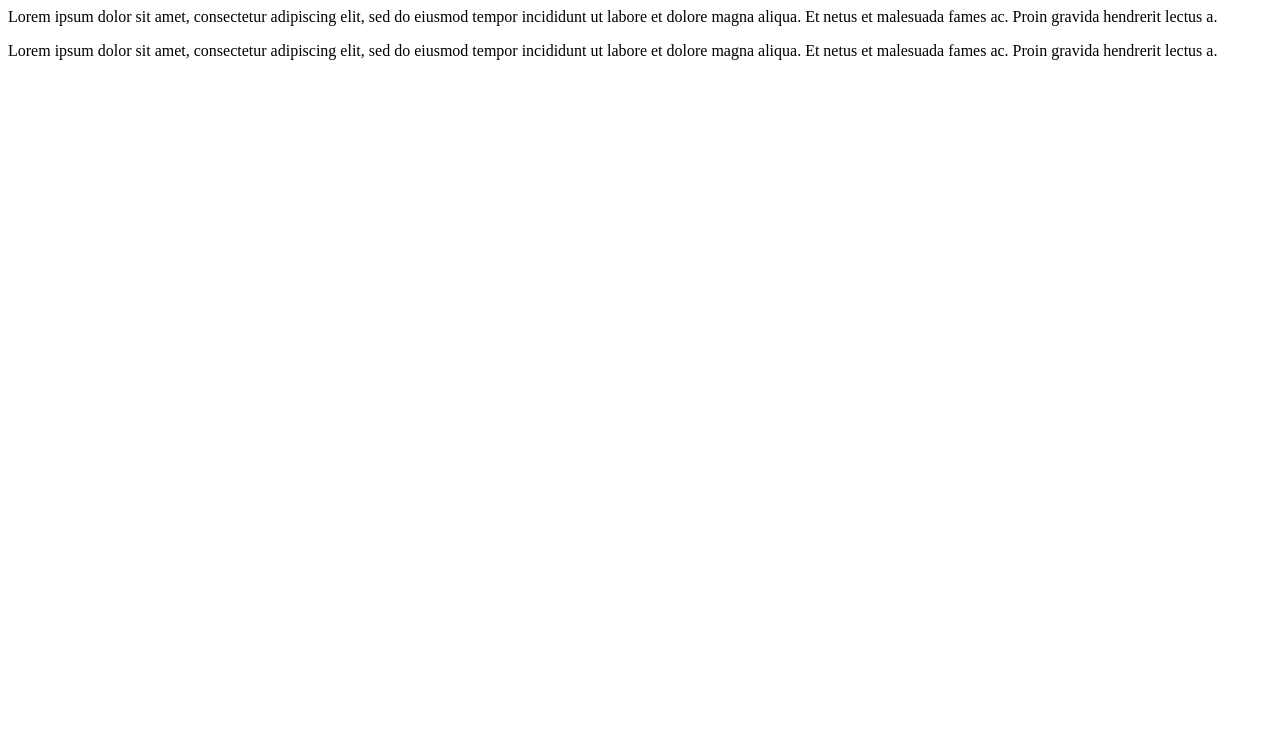
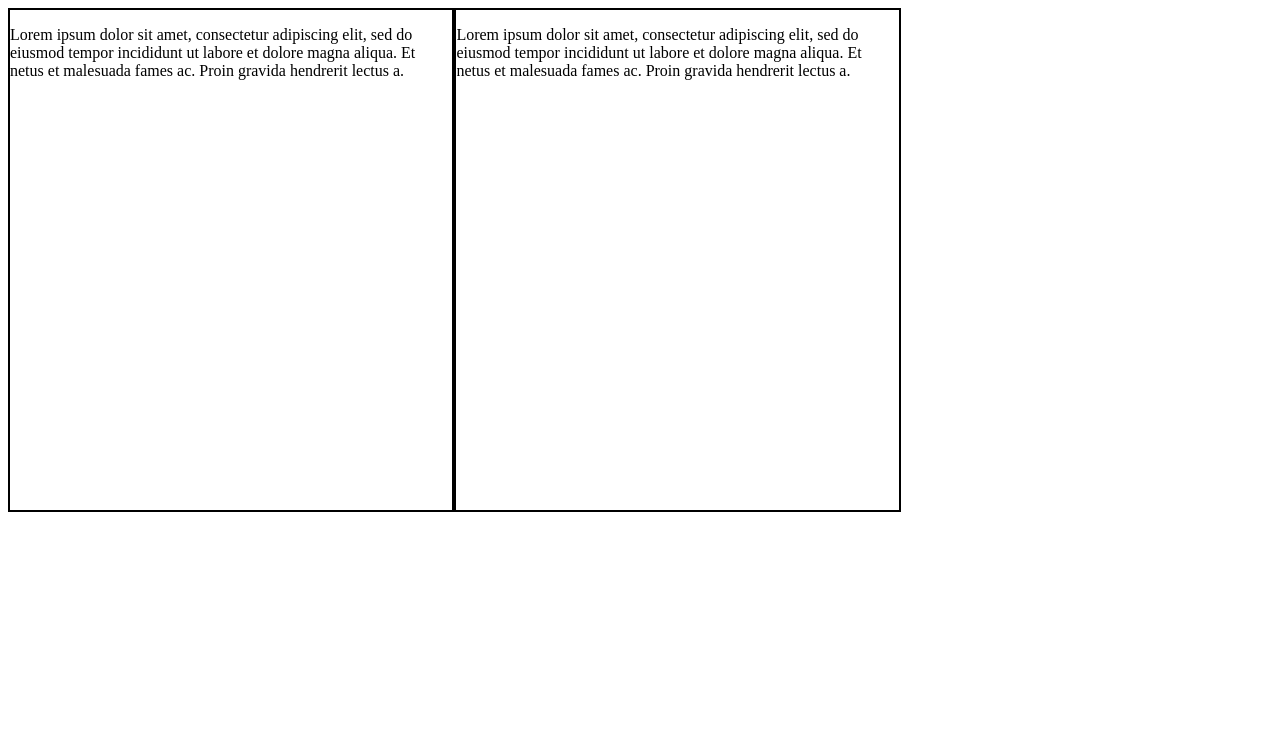
Before and after one commit to SR-TAFE/ICTWEB452-JaidenMatthews-Assignment1, a plain HTML site: page index.html in a window 1280 px wide. Shown: the part 65-800 px from the top of the page. Drawn offline with Linux system fonts and the light colour scheme.

Commit message:
big update
added and removed a bunch of things confused about everything struggling with thoughts

```diff
--- a/index.html
+++ b/index.html
@@ -7,9 +7,24 @@
 <title>Task1</title>
 <link rel="stylesheet" href="styles.css">
 
+<!--Style for flex container aka paragraph boxes-->
+<style>
+    .flex-container {
+      width:100%;
+      overflow:auto;
+      align-content: center;
+    }
+    .flex-container div {
+      width:35%;
+      height: 500px;
+      float:left;
+    }
+    </style>
 
 <body>
 </head>
+
+<!-- Navigation Bar-->
 <nav>
 <h2 style="border:3px solid black;text-align:left;">
 <a href="" target="_self">HOME</a>
@@ -18,35 +33,21 @@
 </nav>
 </body>
 
+<!-- Two Paragraph Boxes-->
 <div class="flex-container">
-    <style>
-        .mycontainer {
-          width:100%;
-          overflow:auto;
-        }
-        .mycontainer div {
-          width:50%;
-          float:left;
-        }
-        </style>
-    <section>
-<div>
-    <p>Lorem ipsum dolor sit amet, consectetur adipiscing elit, sed do eiusmod tempor incididunt ut labore et dolore magna aliqua. Et netus et malesuada fames ac. Proin gravida hendrerit lectus a.</p>
-</div>
+<section>
+    <div style="border:2px solid black;text-align:left">
+      <p>Lorem ipsum dolor sit amet, consectetur adipiscing elit, sed do eiusmod tempor incididunt ut labore et dolore magna aliqua. Et netus et malesuada fames ac. Proin gravida hendrerit lectus a.</p>
+    </div>
 </section>
 
+<div style="border:2px solid black;text-align:left">
 <section>
-<div>
-    <p>Lorem ipsum dolor sit amet, consectetur adipiscing elit, sed do eiusmod tempor incididunt ut labore et dolore magna aliqua. Et netus et malesuada fames ac. Proin gravida hendrerit lectus a.</p>
-</div>
-</div>
+      <p>Lorem ipsum dolor sit amet, consectetur adipiscing elit, sed do eiusmod tempor incididunt ut labore et dolore magna aliqua. Et netus et malesuada fames ac. Proin gravida hendrerit lectus a.</p>
+    </div>
 </section>
 
-
-
-<body>
-</body>
-
+  </div>
 
 
 
```
